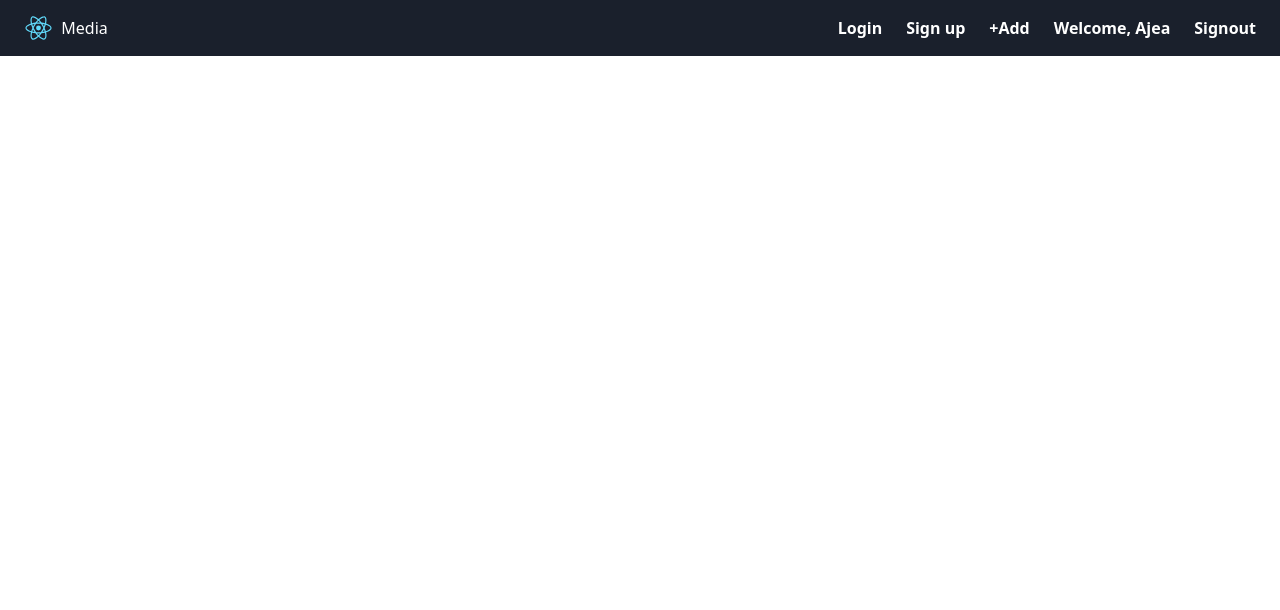
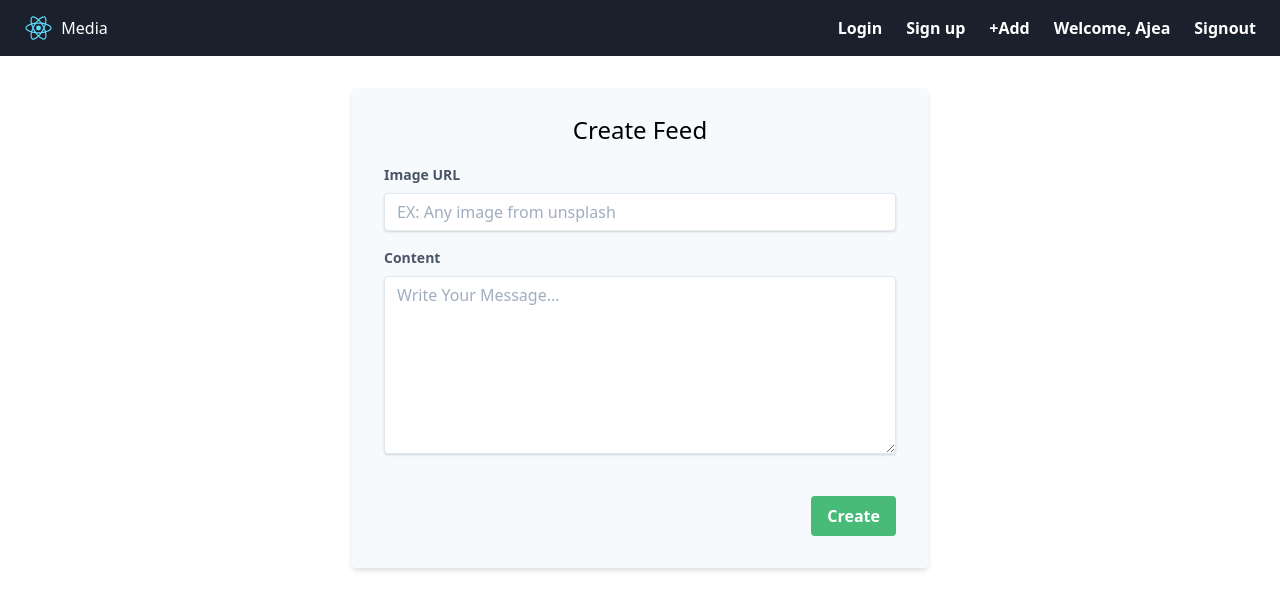
Before and after one commit to AjeaSmith/ReactMedia, a React (Create React App) app: page /create in a window 1280 px wide. Shown: the top 610 px of the page. Built offline with nearby package versions, Linux system fonts and the light colour scheme.

Commit message:
finished Create feed page

```diff
--- a/src/components/newfeed/Createfeed.js
+++ b/src/components/newfeed/Createfeed.js
@@ -1,6 +1,51 @@
-import React from "react";
+import React, { Fragment } from "react";
 
 const Createfeed = () => {
-  return <div></div>;
+  return (
+    <Fragment>
+      <div className="w-full max-w-xl mx-auto mt-8">
+        <form className="bg-gray-100 shadow-md rounded px-8 pt-6 pb-8 mb-4">
+          <h3 className="mb-4 text-center text-2xl">Create Feed</h3>
+          <div className="mb-4">
+            <label
+              className="block text-gray-700 text-sm font-bold mb-2"
+              htmlFor="username"
+            >
+              Image URL
+            </label>
+            <input
+              className="shadow appearance-none border rounded w-full py-2 px-3 text-gray-700 leading-tight focus:outline-none focus:shadow-outline"
+              id="username"
+              type="text"
+              placeholder="EX: Any image from unsplash"
+            />
+          </div>
+          <div className="mb-6">
+            <label
+              className="block text-gray-700 text-sm font-bold mb-2"
+              htmlFor="password"
+            >
+              Content
+            </label>
+            <textarea
+              className="shadow appearance-none rounded border w-full py-2 px-3 text-gray-700 mb-3 leading-tight focus:outline-none focus:shadow-outline"
+              rows="8"
+              id="content"
+              type="text"
+              placeholder="Write Your Message..."
+            ></textarea>
+          </div>
+          <div className="flex items-center justify-end">
+            <button
+              className="bg-green-500 hover:bg-green-600 text-white font-bold py-2 px-4 rounded focus:outline-none focus:shadow-outline"
+              type="button"
+            >
+              Create
+            </button>
+          </div>
+        </form>
+      </div>
+    </Fragment>
+  );
 };
 export default Createfeed;
```
